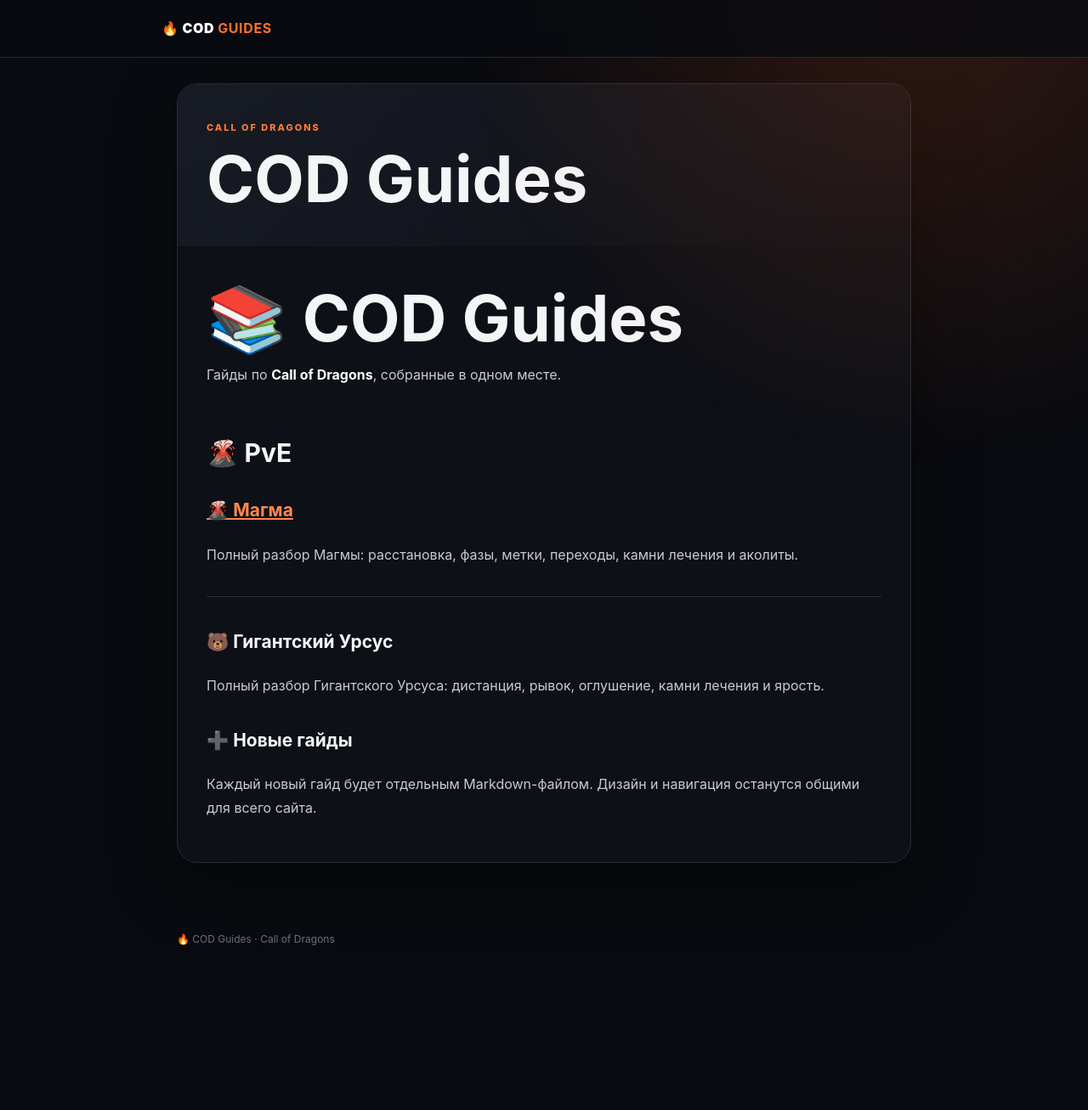
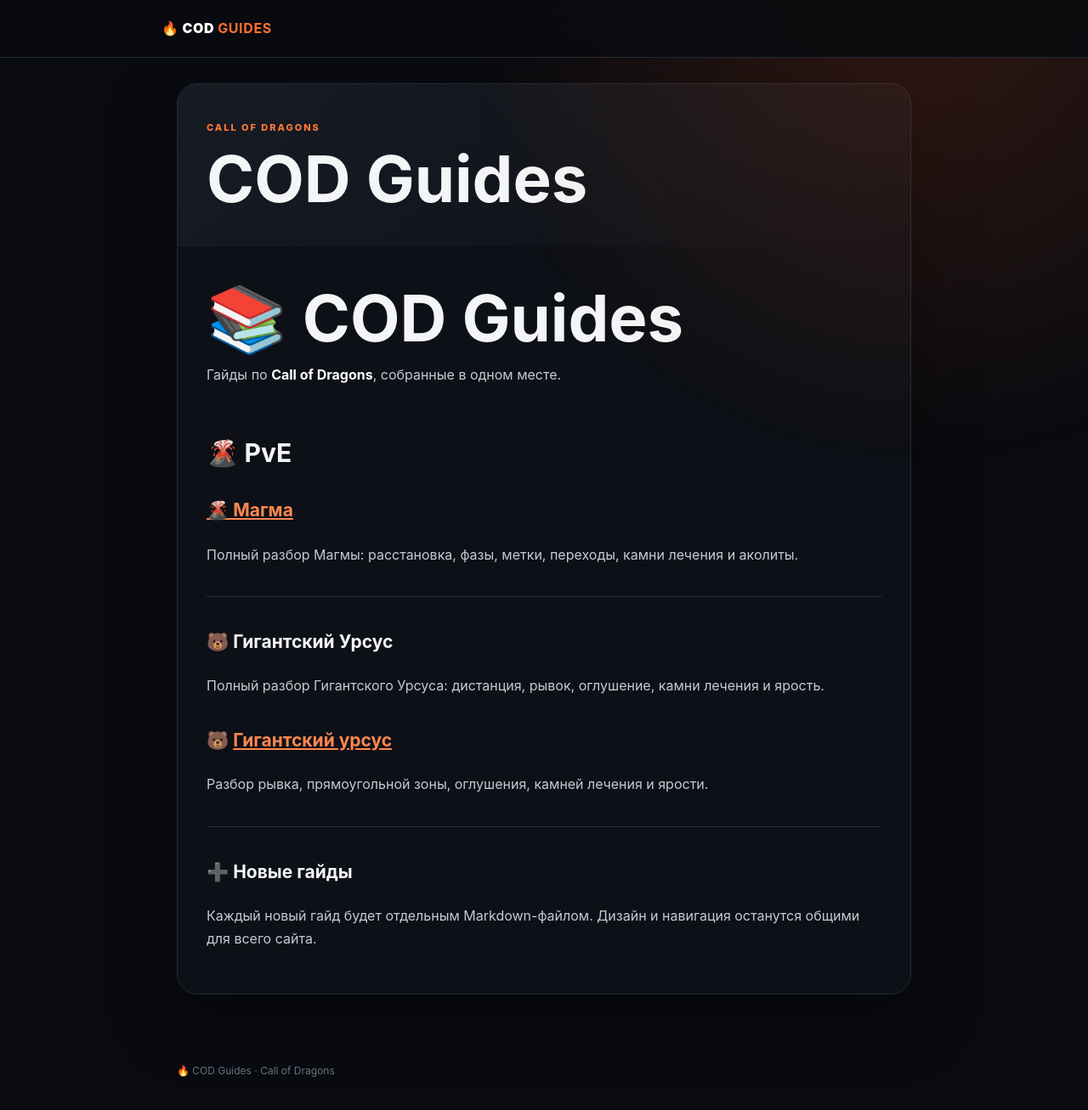
Before and after one commit to Kolya-YT/COD-Guides, a Jekyll site: the page built from index.md, in a window 1280 px wide and 1321 px high. Shown: the top 1307 px of the window at 85% size. Built offline with Jekyll 4.4.1, drawn with Linux system fonts in a browser that asks for light colours.

Commit message:
feat: add Ursus guide to index

```diff
--- a/index.md
+++ b/index.md
@@ -18,6 +18,11 @@
 
 Полный разбор Гигантского Урсуса: дистанция, рывок, оглушение, камни лечения и ярость.
 
+### 🐻 [Гигантский урсус]({{ '/guides/ursus/' | relative_url }})
+Разбор рывка, прямоугольной зоны, оглушения, камней лечения и ярости.
+
+---
+
 ### ➕ Новые гайды
 
 Каждый новый гайд будет отдельным Markdown-файлом. Дизайн и навигация останутся общими для всего сайта.
```
